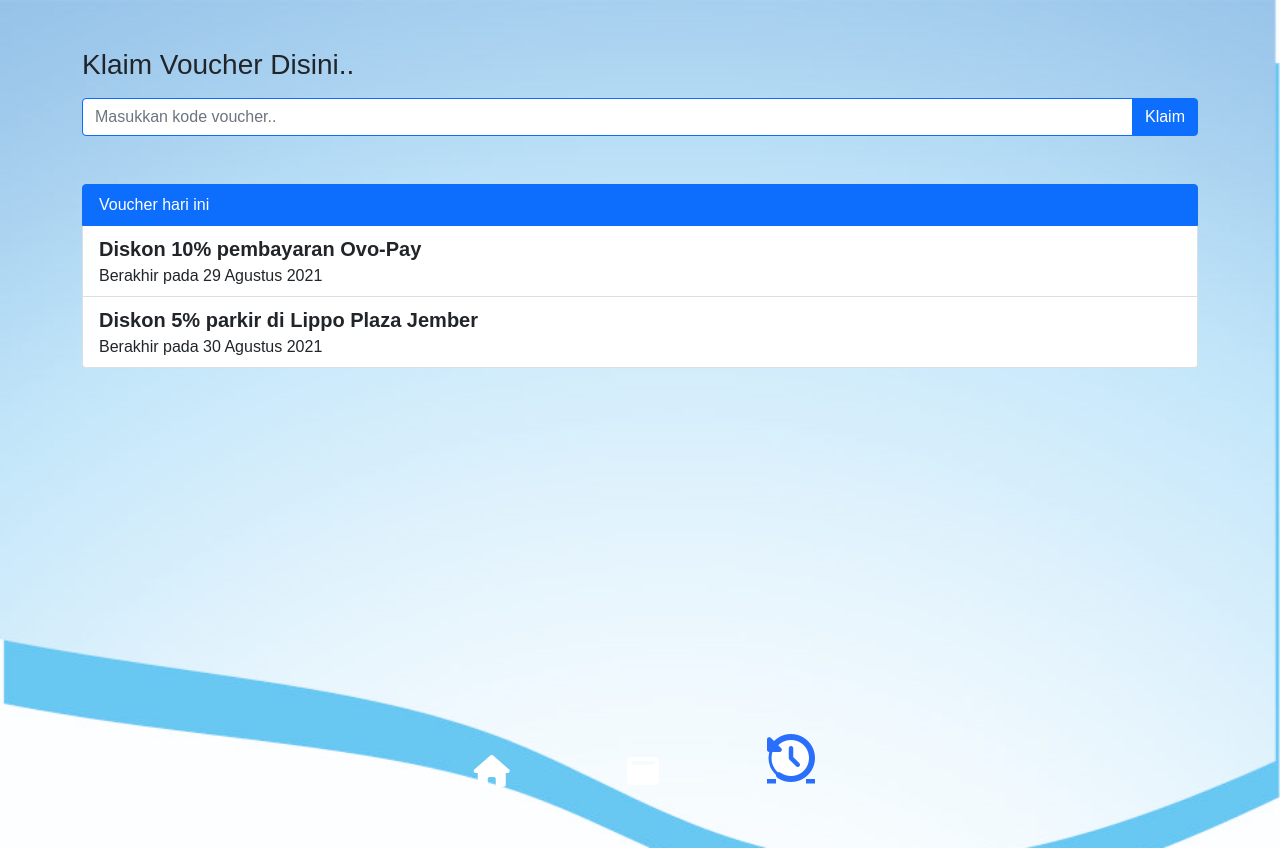
After one commit to andri000me/Aplikasi-Smart-Parking, a PHP site: page /klaim_voucher.html in a window 1280 px wide. The commit adds this page. Run offline with PHP 8.4, Linux system fonts and the light colour scheme; some libraries are stand-ins or nearby versions.

Commit message:
Update master.css

```diff
--- a/assets/css/master.css
+++ b/assets/css/master.css
@@ -2,6 +2,12 @@
 hr{margin: 10px 0;}
 .clear{clear: both;}
 .col-4{width: 33.33%;float: left;}
+
+#bg-smart{
+	background-image: url('assets/img/21.jpg');
+	background-size: 100%;
+	background-repeat : no-repeat;
+}
 
 a {
 	text-decoration: none;
@@ -185,16 +191,16 @@ a {
 	position: absolute;
 }
 
-
 #home h3{
-	text-align: center;
-	margin:70px;
+	text-align: left;
+	margin-left:20px;
+	margin-bottom: 50px;
 }
 
 #home #box_info{
 	width: 90%;
 	margin: 10px 5%;
-	border-radius: 5px;
+	border-radius: 15px;
 	border: 1px solid grey;
 	padding: 15px;
 	background-color: white;
@@ -244,4 +250,8 @@ a {
 }
 
 #home #box_info2 h2{ color: black; margin: 40px; text-align: center;}
-#home .input h3{ color: black; margin: 20px; text-align: left;}*/
+#home .input h3{ color: black; margin: 20px; text-align: left;}
+
+.full_btn {
+	width: 100%;
+}
--- /dev/null
+++ b/assets/css/style.css
@@ -0,0 +1,98 @@
+* {
+    padding: 0px;
+    margin: 0px;
+    list-style: none;
+    quotes: none;
+    text-decoration: unset;
+    outline: none;
+    border: none;
+    box-sizing: border-box;
+}
+
+html {
+	width: 100%;
+	height: 100%;
+}
+
+body {
+    height: 100%;
+    width: 100%;
+    position: relative;
+    overflow-x: hidden;
+    margin: 0px auto;
+}
+
+nav {
+    padding: 10px 20px;
+}
+
+nav .brand a{
+    color: black;
+}
+
+main {
+    padding: 10px 10px 70px;
+    position: relative;
+}
+
+main p {
+    padding: 5px 0;
+}
+
+.bottom-nav {
+    padding: 10px;
+    position: fixed;
+    width: 100%;
+    bottom: 0;
+
+}
+
+.bottom-link-nav {
+    display: flex;
+    justify-content: space-around;
+    align-items: center;
+}
+
+.bottom-nav a {
+    color: white;
+    cursor: pointer;
+}
+
+.bottom-nav a svg {
+    width: 30px;
+}
+
+.bottom-nav a:nth-child(3) {
+    transform: scale(1.5) translateY(-10px);
+    background-color: white;
+    border-radius: 1000px;
+    width: 30px;
+    height: 30px;
+    border: 2px solid #2A6FFC;
+    color: #2A6FFC;
+    display: flex;
+    justify-content: center;
+    align-items: center;
+}
+
+@media screen and (min-width: 760px) {
+    .bottom-nav {
+        width: 100%;
+        bottom: 0%;
+        left: 50%;
+        display: flex;
+        justify-content: space-around;
+        align-items: center;
+        -webkit-transform: translate(-50%,0%);
+            -moz-transform: translate(-50%,0%);
+            -ms-transform: translate(-50%,0%);
+            -o-transform: translate(-50%,0%);
+            transform: translate(-50%,0%);
+    }
+
+    .bottom-link-nav {
+        position: relative;
+        width: 450px;
+    }
+
+}
--- /dev/null
+++ b/klaim_voucher.html
@@ -0,0 +1,51 @@
+<!DOCTYPE html>
+<html lang="en">
+<head>
+    <meta charset="UTF-8">
+    <meta http-equiv="X-UA-Compatible" content="IE=edge">
+    <meta name="viewport" content="width=device-width, initial-scale=1.0">
+    <link rel="stylesheet" type="text/css" href="assets/css/master.css">
+    <link rel="stylesheet" type="text/css" href="assets/css/style.css">
+
+    <!-- memanggil font awesome -->
+    <script src="https://kit.fontawesome.com/a4b3d6e215.js" crossorigin="anonymous"></script>
+
+    <!-- memanggil bootstrap 5 -->
+    <link href="https://cdn.jsdelivr.net/npm/bootstrap@5.0.2/dist/css/bootstrap.min.css" rel="stylesheet" integrity="sha384-EVSTQN3/azprG1Anm3QDgpJLIm9Nao0Yz1ztcQTwFspd3yD65VohhpuuCOmLASjC" crossorigin="anonymous">
+    <script src="https://cdn.jsdelivr.net/npm/bootstrap@5.0.2/dist/js/bootstrap.bundle.min.js" integrity="sha384-MrcW6ZMFYlzcLA8Nl+NtUVF0sA7MsXsP1UyJoMp4YLEuNSfAP+JcXn/tWtIaxVXM" crossorigin="anonymous"></script>
+    <title>Document</title>
+</head>
+
+<body style="background-image: url('assets/img/21.jpg'); background-size: 100%; background-repeat : no-repeat;">
+    <div class="container mt-5">
+        <h3>Klaim Voucher Disini..</h3>
+        <div class="input-group mt-3 mb-5">
+            <input type="text" class="form-control border border-primary" placeholder="Masukkan kode voucher.." aria-label="Masukkan kode voucher.." aria-describedby="button-addon2">
+
+            <button class="btn btn-primary" type="button" id="button-addon2">Klaim</button>
+        </div>
+
+        <div class="list-group">
+            <a href="#" class="list-group-item list-group-item-action active" aria-current="true">
+                Voucher hari ini
+            </a>
+            <a href="#" class="list-group-item list-group-item-action">
+                <span class="fw-bold fs-5">Diskon 10% pembayaran Ovo-Pay</span><br>
+                <span>Berakhir pada 29 Agustus 2021</span>
+            </a>
+            <a href="#" class="list-group-item list-group-item-action">
+                <span class="fw-bold fs-5">Diskon 5% parkir di Lippo Plaza Jember</span><br>
+                <span>Berakhir pada 30 Agustus 2021</span>
+            </a>
+        </div>
+    </div>
+
+    <div class="bottom-nav">
+		<div class="bottom-link-nav">
+            <a href="home.html"><i class="fas fa-home fa-2x"></i></a>
+            <a href="klaim_voucher.html"><i class="fas fa-window-maximize fa-2x"></i></a>
+            <a href="riwayat.html"><i class="fas fa-history fa-2x"></i></a>
+		</div>
+	</div>
+</body>
+</html>
```
Also changed, not shown: auth_riwayat.html (deleted, +0 -15 lines), auth_transaksi.html (deleted, +0 -26 lines), home.html (+17 -23 lines), isi_saldo.html (added, +37 -0 lines), lokasi_parkir.html (added, +105 -0 lines), metode_pembayaran.html (added, +69 -0 lines), pembayaran.html (deleted, +0 -16 lines), pembayaran2.html (deleted, +0 -16 lines), pembayaran3.html (deleted, +0 -16 lines), pin.html (added, +28 -0 lines), riwayat.html (added, +57 -0 lines), scanBarcode.html (+69 -4 lines), splash_screen.html (renamed from index.html).
